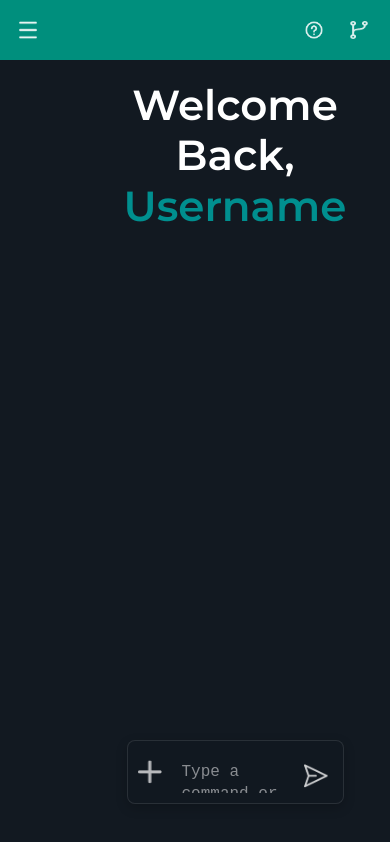
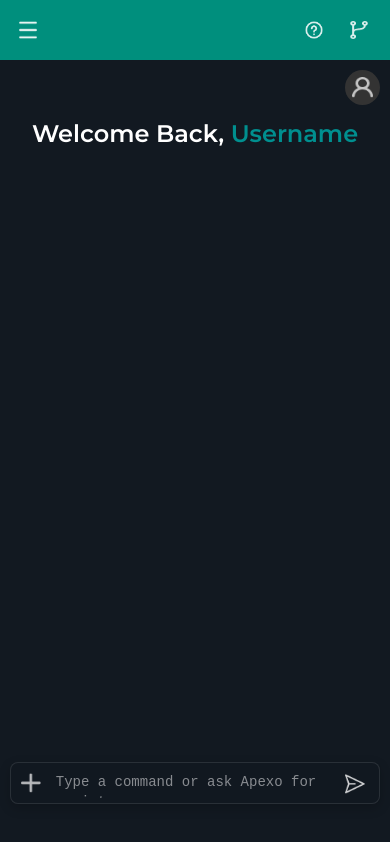
Before and after one commit to Saleh-Ghalayini/Apexo, a React (Vite) app in the folder client/: page /dashboard in a window 390 px wide. Built offline with nearby package versions, Linux system fonts and the light colour scheme.

Commit message:
refactored some stuff in the dashboard

```diff
--- a/client/src/pages/Dashboard/Dashboard.css
+++ b/client/src/pages/Dashboard/Dashboard.css
@@ -206,3 +206,127 @@
 .send-button:hover img {
   opacity: 1;
 }
+
+@media (max-width: 992px) {
+  .dashboard-content {
+    margin-left: var(--sidebar-width);
+  }
+
+  .dashboard-main {
+    padding: var(--spacing-md) var(--spacing-lg) calc(var(--spacing-lg) + 80px);
+  }
+
+  .welcome-message {
+    font-size: 36px;
+  }
+
+  .messages-container {
+    max-width: 90%;
+  }
+
+  .chat-input-container {
+    width: 85%;
+    max-width: none;
+  }
+
+  .message-container {
+    max-width: 80%;
+  }
+}
+
+@media (max-width: 768px) {
+  .dashboard-container {
+    flex-direction: column;
+  }
+
+  .dashboard-content {
+    margin-left: 0;
+    margin-top: 60px;
+  }
+
+  .dashboard-header {
+    padding: var(--spacing-sm) var(--spacing-md);
+  }
+
+  .try-advanced-btn {
+    font-size: 12px;
+    padding: var(--spacing-xs) var(--spacing-sm);
+  }
+
+  .user-avatar {
+    width: 35px;
+    height: 35px;
+  }
+
+  .dashboard-main {
+    padding: var(--spacing-sm) var(--spacing-md) calc(var(--spacing-lg) + 70px);
+  }
+
+  .welcome-message {
+    font-size: 28px;
+  }
+
+  .messages-container {
+    height: calc(100vh - 180px);
+    padding: var(--spacing-sm);
+    padding-bottom: calc(var(--spacing-lg) * 1.5);
+  }
+
+  .chat-input-container {
+    width: 90%;
+    padding: var(--spacing-xs) var(--spacing-sm);
+  }
+
+  .chat-input {
+    font-size: 14px;
+    padding: var(--spacing-xs);
+  }
+
+  .send-button {
+    padding: 4px;
+  }
+
+  .send-button img {
+    width: calc(var(--icon-size) - 4px);
+    height: calc(var(--icon-size) - 4px);
+  }
+
+  .message-container {
+    max-width: 90%;
+  }
+
+  .message-text {
+    font-size: 14px;
+    padding: var(--spacing-xs) var(--spacing-sm);
+  }
+}
+
+@media (max-width: 576px) {
+  .dashboard-main {
+    padding: var(--spacing-xs) var(--spacing-sm) calc(var(--spacing-md) + 70px);
+  }
+
+  .welcome-message {
+    font-size: 24px;
+  }
+
+  .messages-container {
+    height: calc(100vh - 160px);
+    max-height: none;
+    width: 100%;
+  }
+
+  .chat-input-container {
+    width: 95%;
+    margin: 0 var(--spacing-xs);
+  }
+
+  .message-container {
+    max-width: 95%;
+  }
+
+  .chat-input-container img[alt='upload'] {
+    width: calc(var(--icon-size) - 4px);
+    height: calc(var(--icon-size) - 4px);
+  }
+}
--- a/client/src/pages/Dashboard/index.tsx
+++ b/client/src/pages/Dashboard/index.tsx
@@ -1,9 +1,9 @@
 import './Dashboard.css';
-import React, { useState, useRef, useEffect } from 'react';
 import Sidebar from '../../components/Sidebar';
 import Message from '../../components/Message';
 import addIcon from '../../assets/images/add_icon.png';
 import userIcon from '../../assets/images/user_icon.png';
+import React, { useState, useRef, useEffect } from 'react';
 import arrowIcon from '../../assets/images/arrow_icon.png';
 
 interface ChatMessage {
@@ -80,7 +80,6 @@ const Dashboard: React.FC = () => {
 
       <div className="dashboard-content">
         <div className="dashboard-header">
-          <button className="try-advanced-btn">Try Apexo Advanced</button>
           <div className="user-avatar">
             <img src={userIcon} width='20px' height='20px' alt="User" />
           </div>
```
